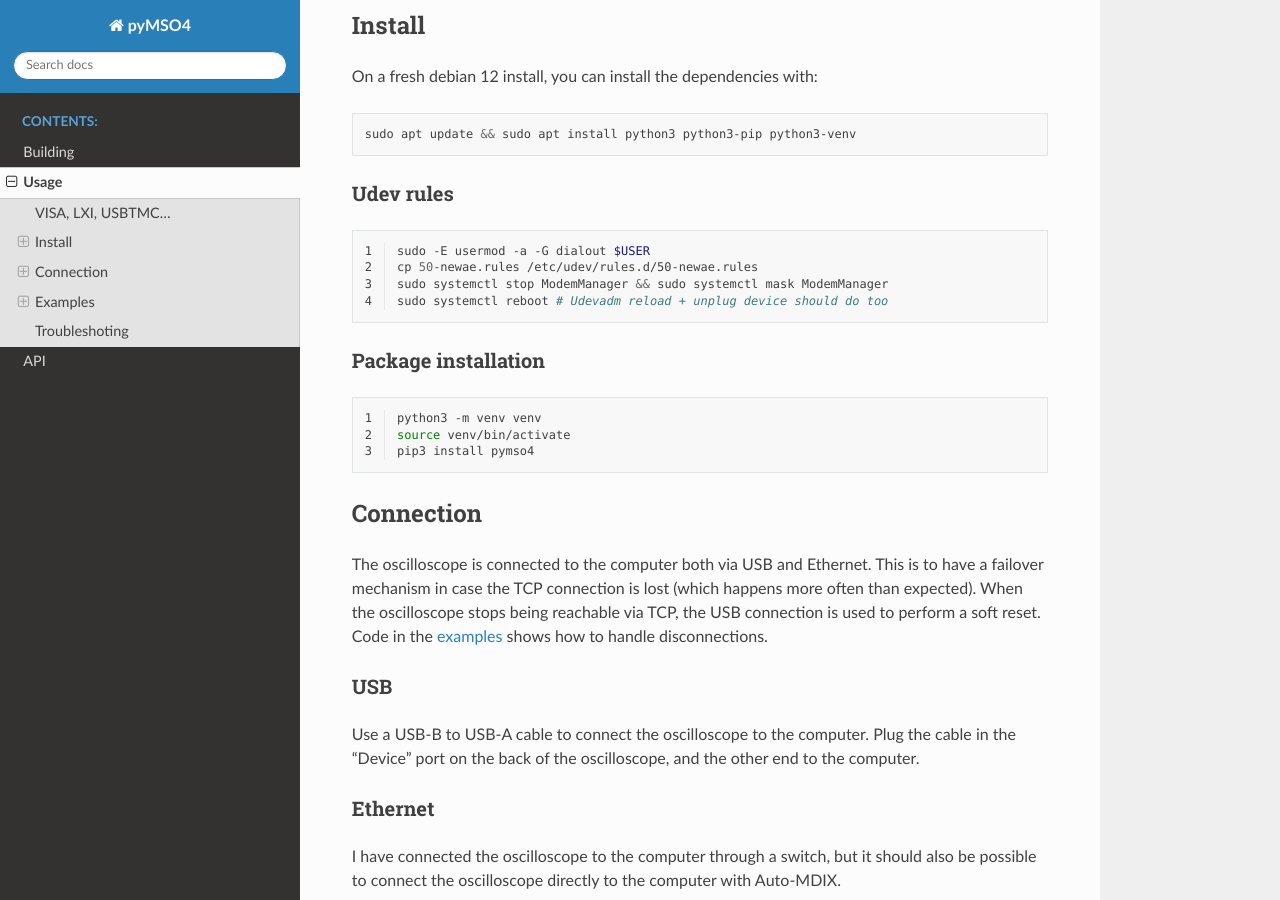
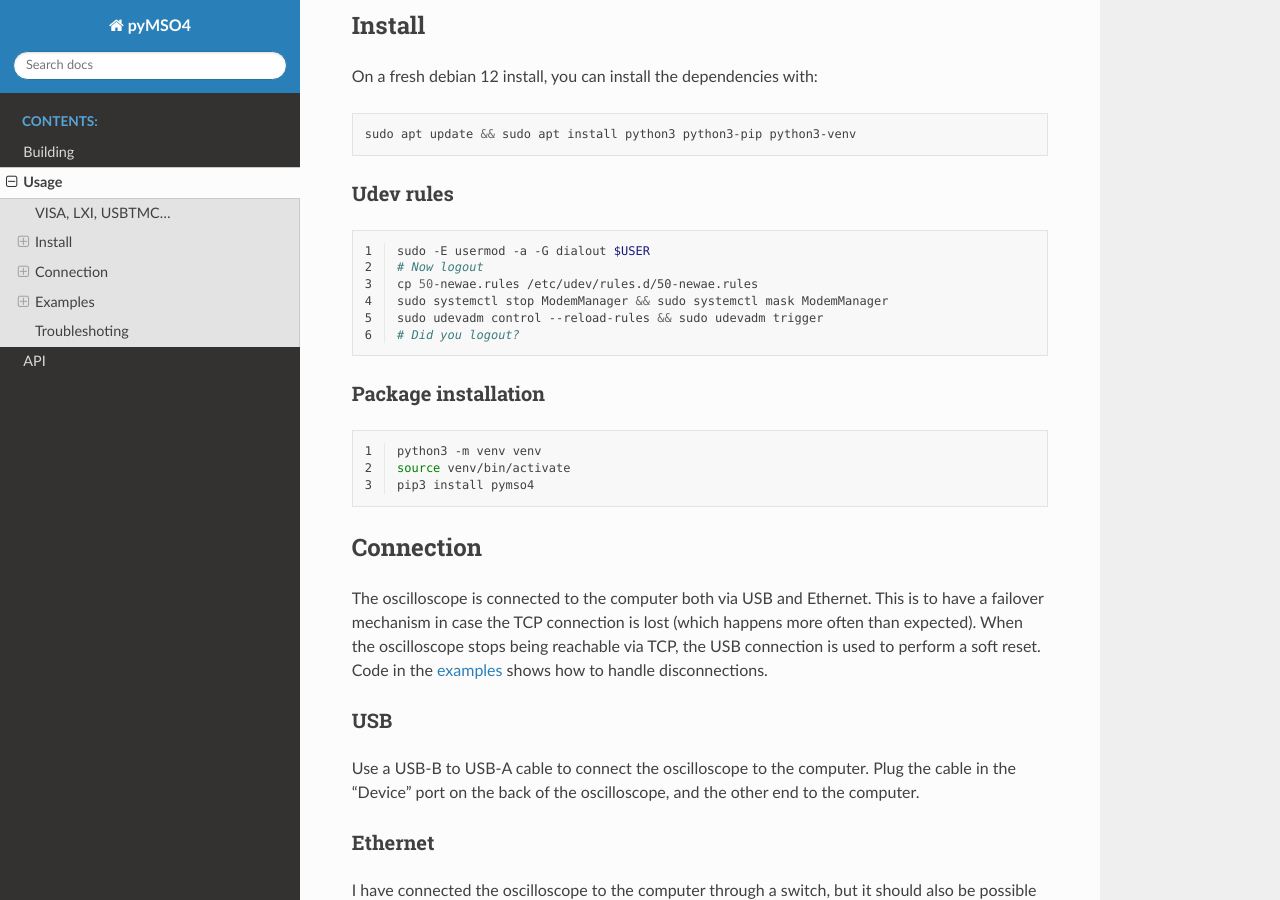
Before and after one commit to ceres-c/pyMSO4, a Sphinx documentation site: the page built from docs/usage.rst, in a window 1280 px wide and 900 px high, scrolled down 327 px. Built offline with Sphinx 7.4.7 and the Read the Docs theme 2.0.0, drawn with Linux system fonts in a browser that asks for light colours.

Commit message:
Doc update

```diff
--- a/docs/usage.rst
+++ b/docs/usage.rst
@@ -23,9 +23,11 @@ Udev rules
    :linenos:
 
    sudo -E usermod -a -G dialout $USER
+   # Now logout
    cp 50-newae.rules /etc/udev/rules.d/50-newae.rules
    sudo systemctl stop ModemManager && sudo systemctl mask ModemManager
-   sudo systemctl reboot # Udevadm reload + unplug device should do too
+   sudo udevadm control --reload-rules && sudo udevadm trigger
+   # Did you logout?
 
 Package installation
 ^^^^^^^^^^^^^^^^^^^^
```
Also changed, not shown: README.md (+0 -12 lines).
